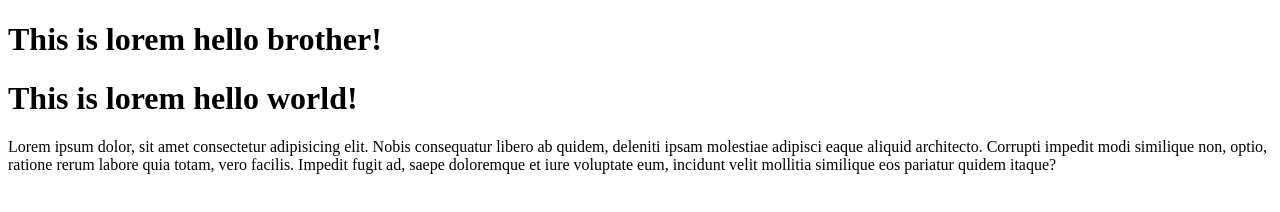
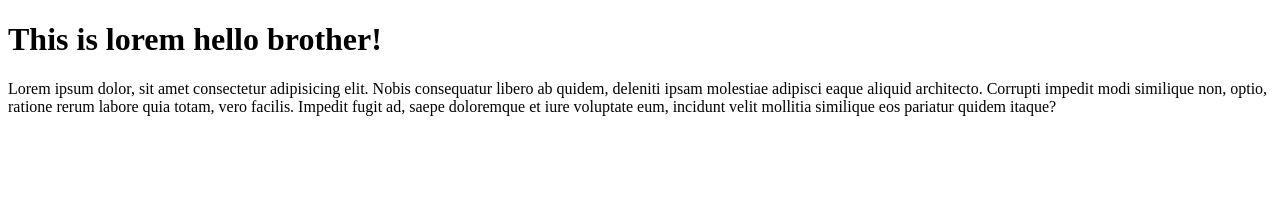
Before and after one commit to Bharatsaini01/new-repo, a plain HTML site: page htmlpages/new.html in a window 1280 px wide. Drawn offline with Linux system fonts and the light colour scheme.

Commit message:
changing heading

```diff
--- a/htmlpages/new.html
+++ b/htmlpages/new.html
@@ -9,7 +9,7 @@
 
 <body>
     <h1>This is lorem hello brother!</h1>
-    <h1>This is lorem hello world!</h1>
+
 
     <p>Lorem ipsum dolor, sit amet consectetur adipisicing elit. Nobis consequatur libero ab quidem, deleniti ipsam
         molestiae adipisci eaque aliquid architecto. Corrupti impedit modi similique non, optio, ratione rerum labore
```
